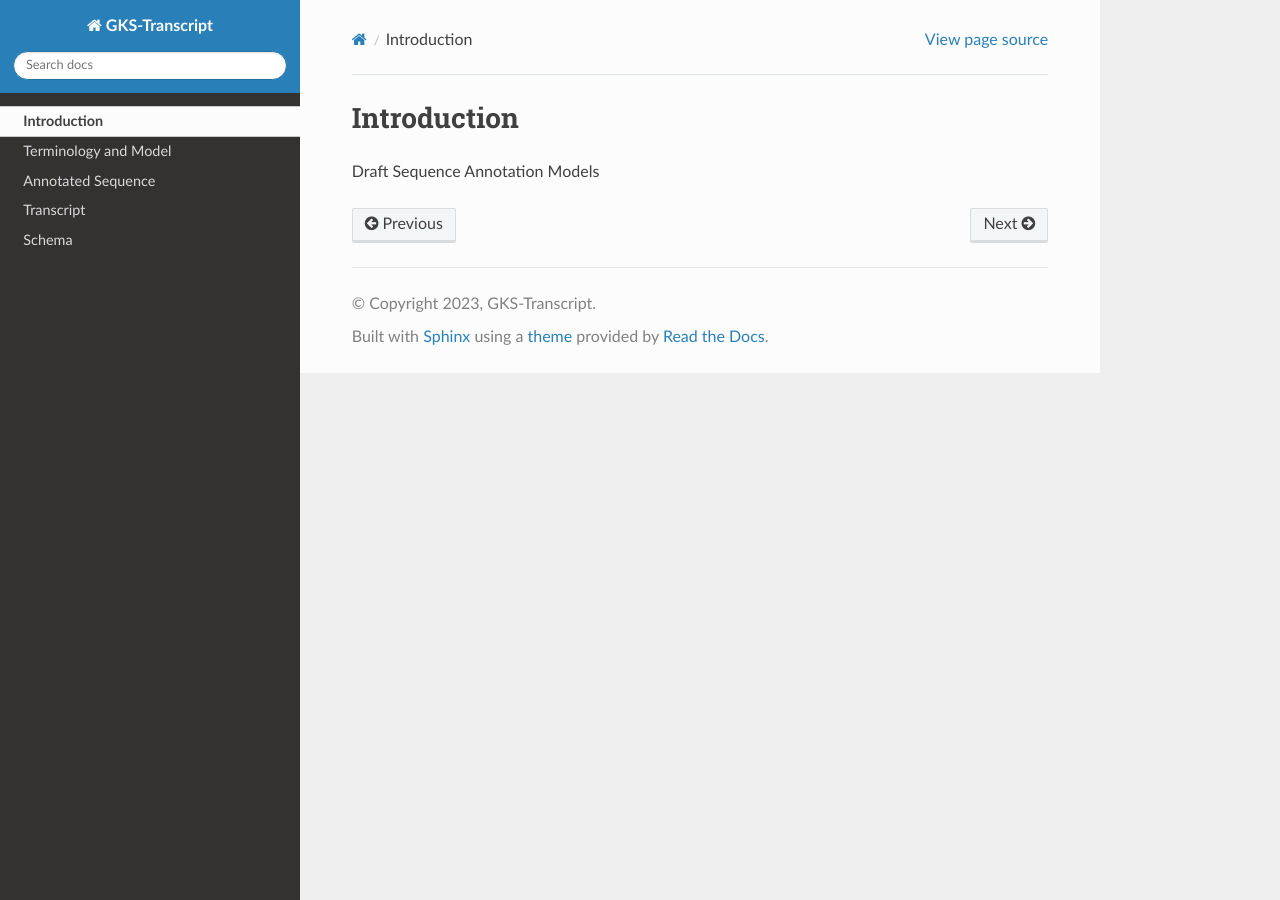
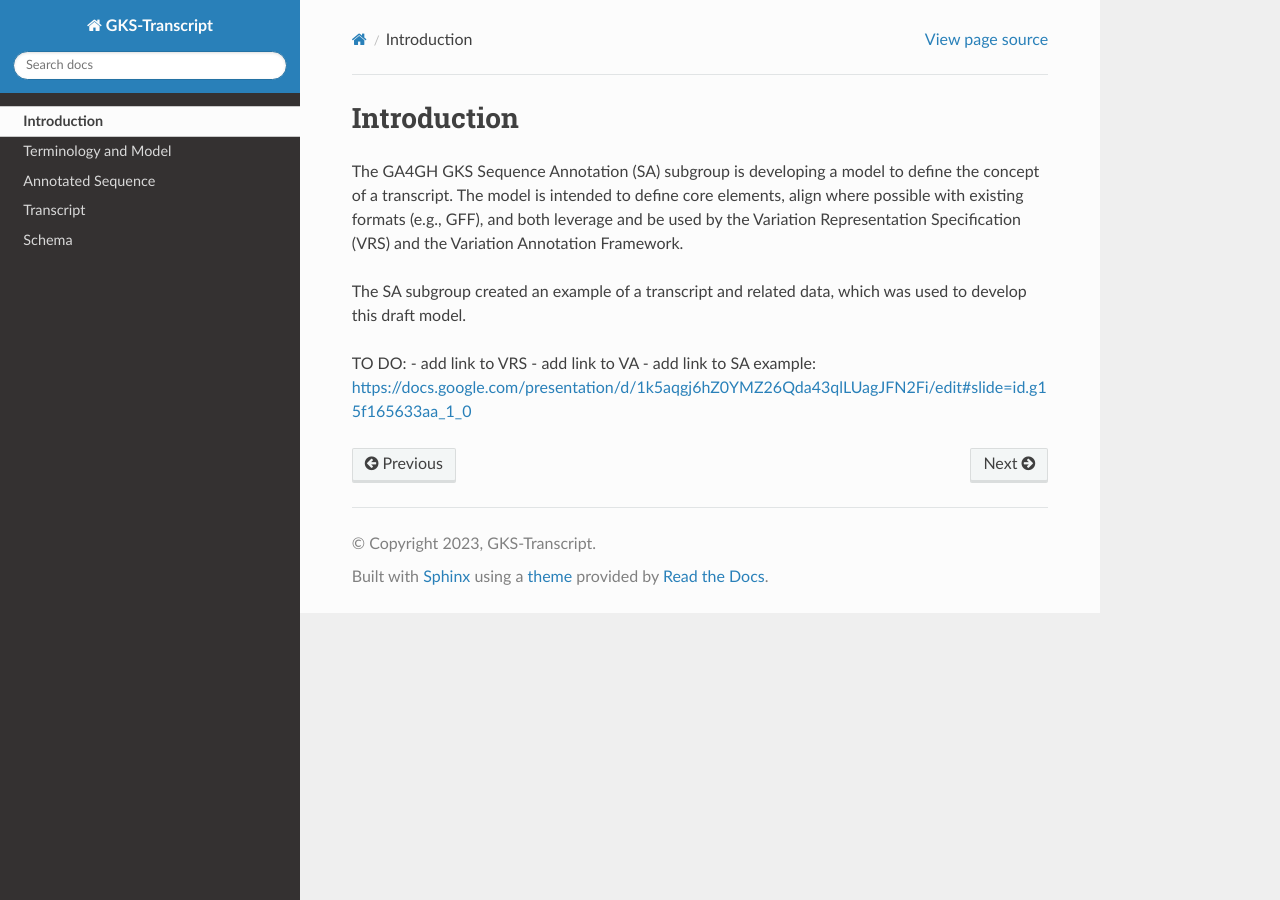
Before and after one commit to SalemBajjali/transcript-model, a Sphinx documentation site: the page built from docs/source/introduction.rst, in a window 1280 px wide. Built offline with Sphinx 7.4.7 and the Read the Docs theme 2.0.0, drawn with Linux system fonts in a browser that asks for light colours.

Commit message:
Update introduction.rst

```diff
--- a/docs/source/introduction.rst
+++ b/docs/source/introduction.rst
@@ -1,4 +1,11 @@
 Introduction
 !!!!!!!!!!!!
 
-Draft Sequence Annotation Models
+The GA4GH GKS Sequence Annotation (SA) subgroup is developing a model to define the concept of a transcript. The model is intended to define core elements, align where possible with existing formats (e.g., GFF), and both leverage and be used by the Variation Representation Specification (VRS) and the Variation Annotation Framework.
+
+The SA subgroup created an example of a transcript and related data, which was used to develop this draft model.
+
+TO DO:
+- add link to VRS
+- add link to VA
+- add link to SA example: https://docs.google.com/presentation/d/1k5aqgj6hZ0YMZ26Qda43qlLUagJFN2Fi/edit#slide=id.g15f165633aa_1_0
```
